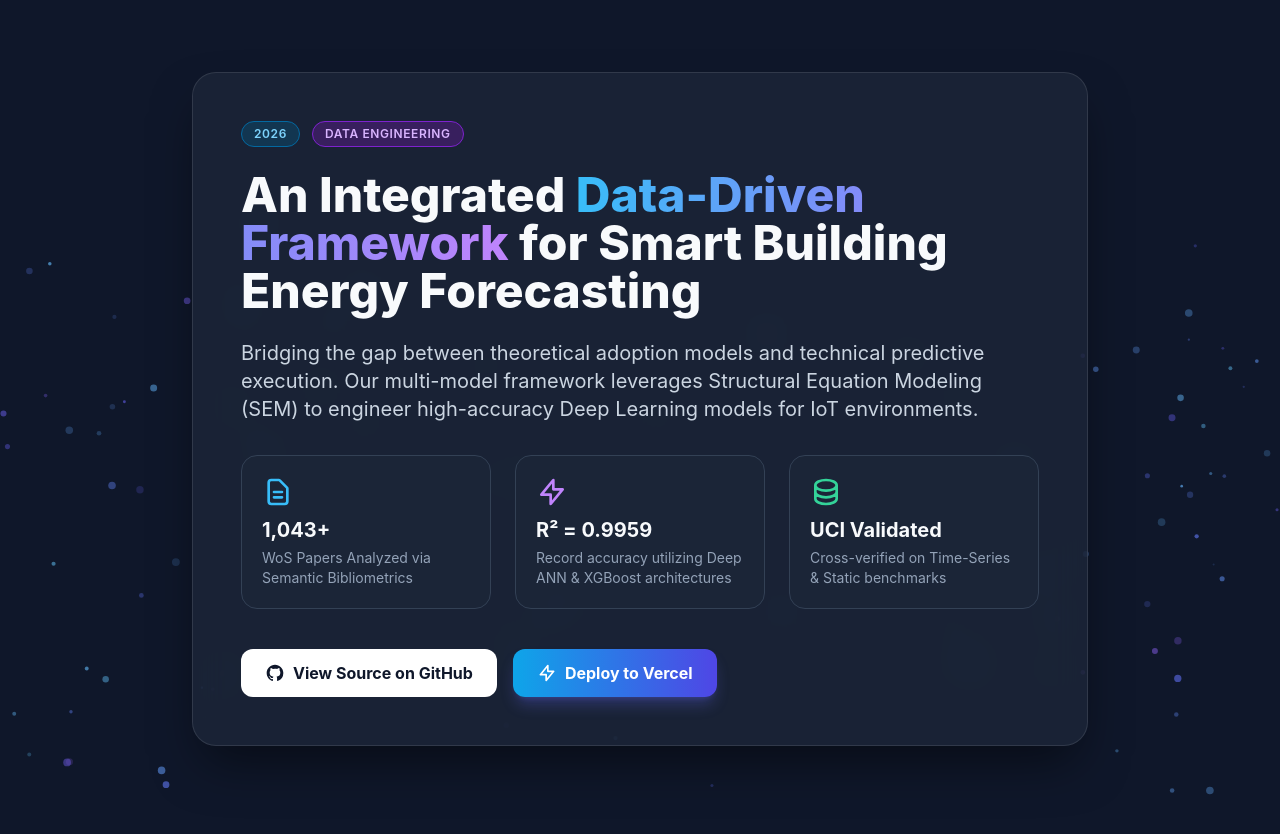
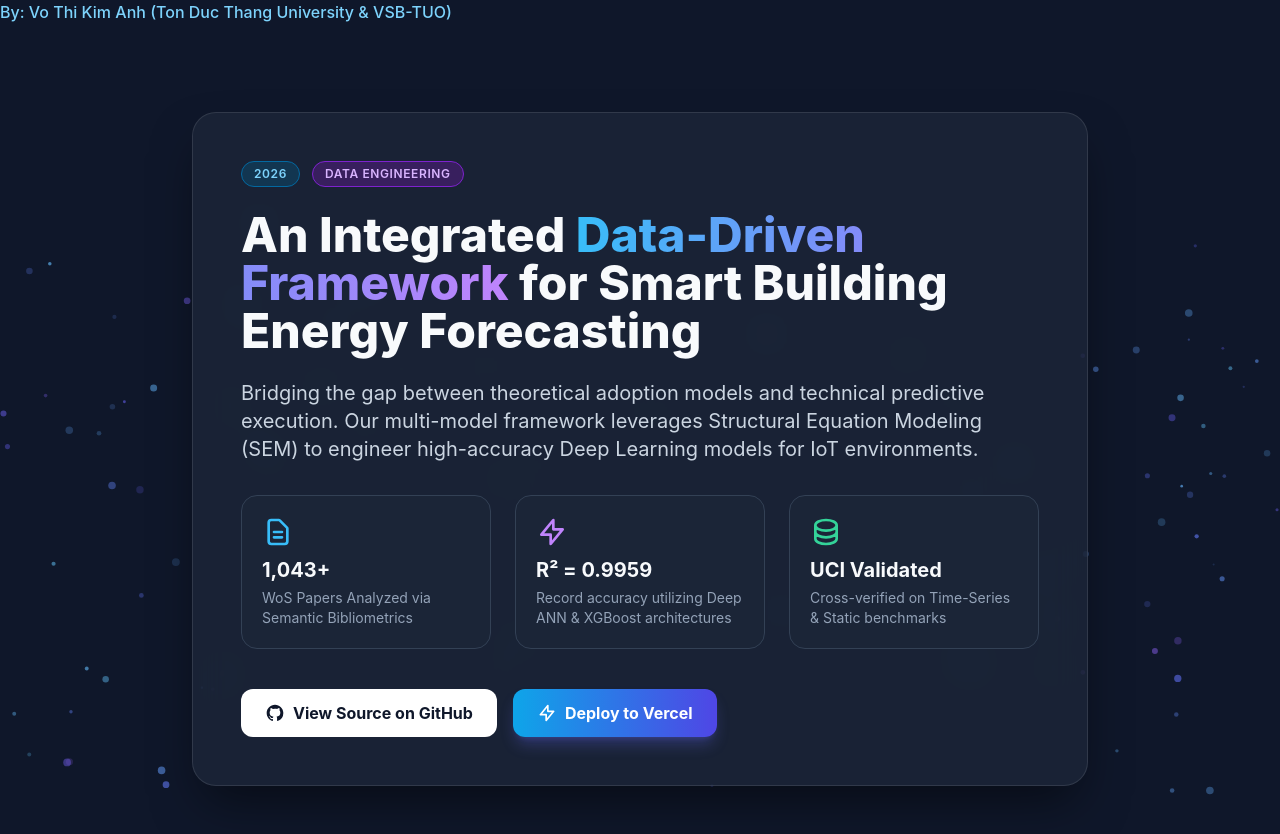
Before and after one commit to vothikimanh1007/SmartBuilding-AI-Framework, a plain HTML site: page web/index.html in a window 1280 px wide. Drawn offline with nearby package versions, Linux system fonts and the light colour scheme.

Commit message:
Update index.html

```diff
--- a/web/index.html
+++ b/web/index.html
@@ -4,6 +4,7 @@
     <meta charset="UTF-8">
     <meta name="viewport" content="width=device-width, initial-scale=1.0">
     <title>Smart Building AI Framework</title>
+    <p class="text-sky-300 font-medium mb-4"> By: Vo Thi Kim Anh (Ton Duc Thang University & VSB-TUO) </p>
     <script src="https://cdn.tailwindcss.com"></script>
     <style>
         body {
```
